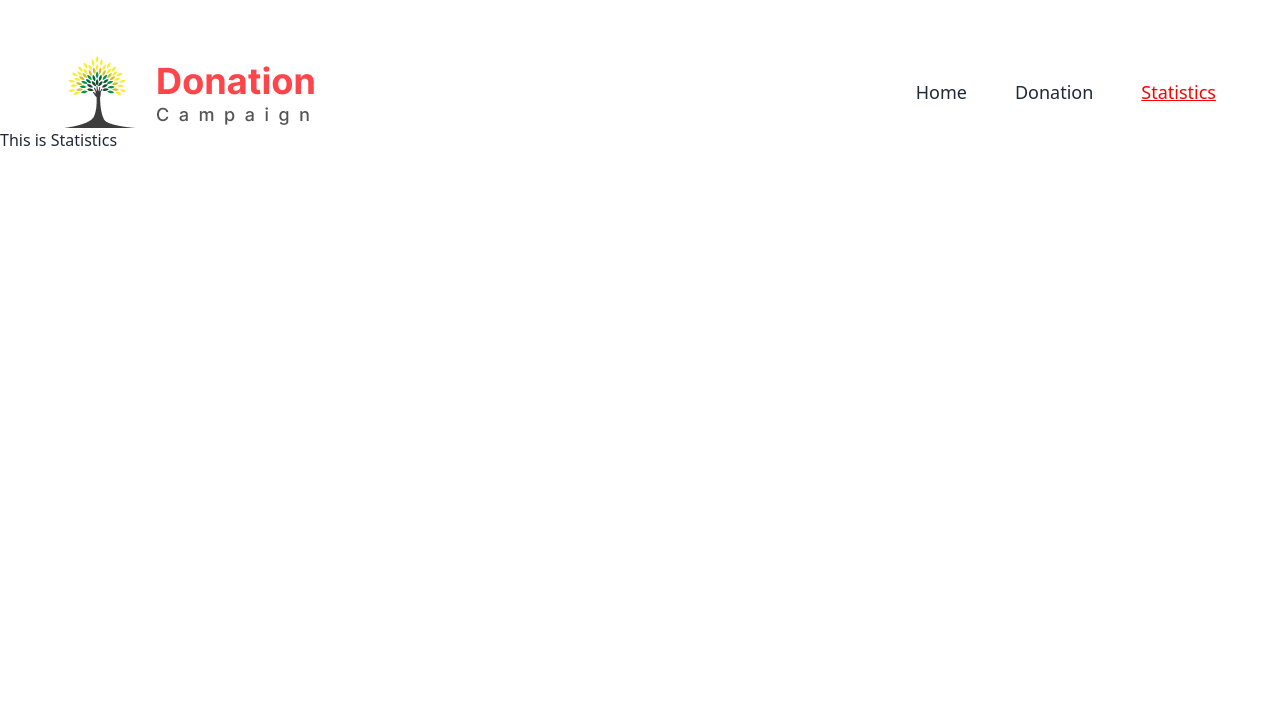
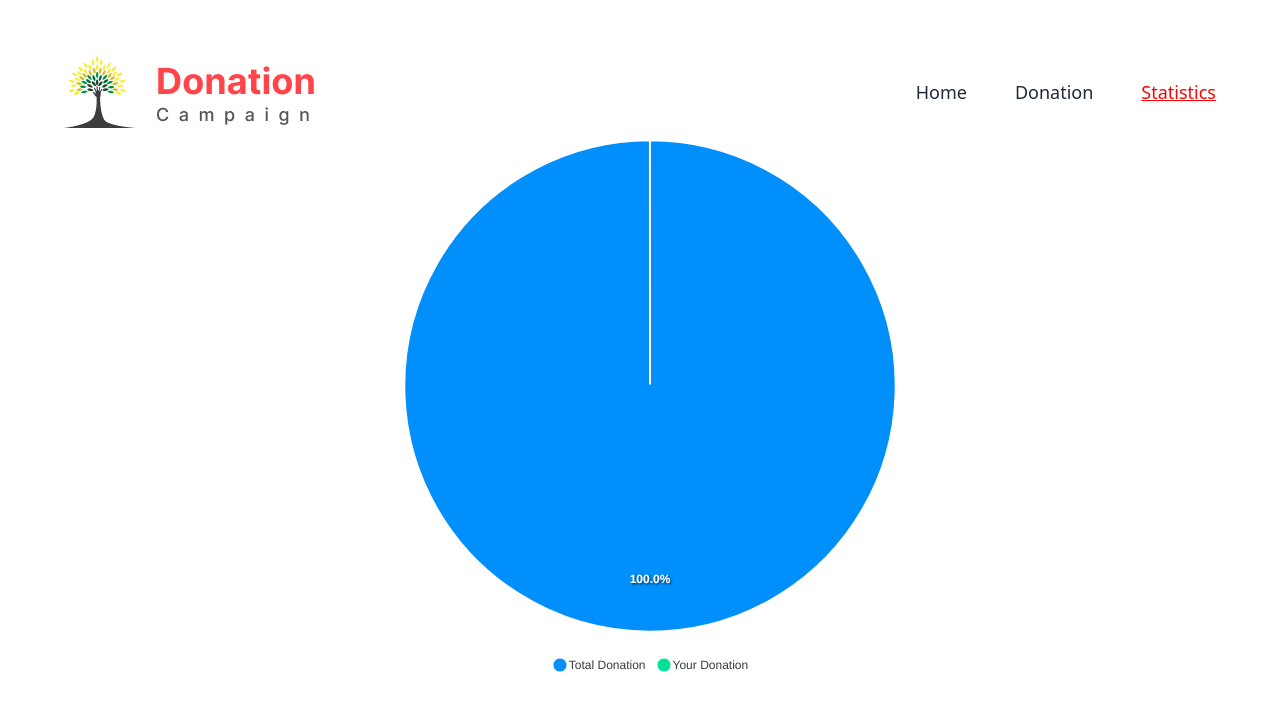
Before and after one commit to tarekibnkhayer/dontation-campaign, a React (Vite) app: page /statistics in a window 1280 px wide. Shown: the top 710 px of the page. Built offline with nearby package versions, Linux system fonts and the light colour scheme.

Commit message:
pie chart is successfully created

```diff
--- a/package.json
+++ b/package.json
@@ -10,13 +10,16 @@
     "preview": "vite preview"
   },
   "dependencies": {
+    "apexcharts": "^3.42.0",
     "localforage": "^1.10.0",
     "match-sorter": "^6.3.1",
     "prop-types": "^15.8.1",
     "react": "^18.2.0",
+    "react-apexcharts": "^1.4.1",
     "react-dom": "^18.2.0",
     "react-router-dom": "^6.16.0",
     "react-toastify": "^9.1.3",
+    "recharts": "^2.8.0",
     "sort-by": "^0.0.2"
   },
   "devDependencies": {
--- a/src/components/Statistics.jsx
+++ b/src/components/Statistics.jsx
@@ -1,10 +1,35 @@
+import { useLoaderData } from 'react-router-dom';
+import { getStoredDonatedCards } from '../utility/LocalStorage';
+import React from 'react';
+import Chart from 'react-apexcharts'
+const Statistics = () => {
+    const totalDonations = useLoaderData();
+    const yourDonations = getStoredDonatedCards();
+    const yourDonationsLength = yourDonations.length
+    const totalDonationsLength = totalDonations.data.length - yourDonationsLength;
+    console.log(yourDonationsLength, totalDonationsLength);
 
+    return (
+    <React.Fragment>
+        <div>
+            <Chart
+            type='pie'
+            width={1300}
+            height={550}
+            series={[totalDonationsLength, yourDonationsLength]}
+            options={
+                {
+                noData: {text: "Empty data"},
+                labels: ['Total Donation', 'Your Donation'],
+                legend: {position: 'bottom'}
 
-const Statistics = () => {
-    return (
-        <div>
-            <h2>This is Statistics</h2>
+            }
+        }
+            >
+
+            </Chart>
         </div>
+    </React.Fragment>
     );
 };
 
--- a/src/main.jsx
+++ b/src/main.jsx
@@ -27,7 +27,8 @@ const router = createBrowserRouter([
     },
     {
       path: "/statistics",
-      element: <Statistics></Statistics>
+      element: <Statistics></Statistics>,
+      loader: () => fetch('/public/donation.json')
     },
     {
       path: '/:id',
```
Also changed, not shown: 1 other file (tests, documents, lock files or other folders).
